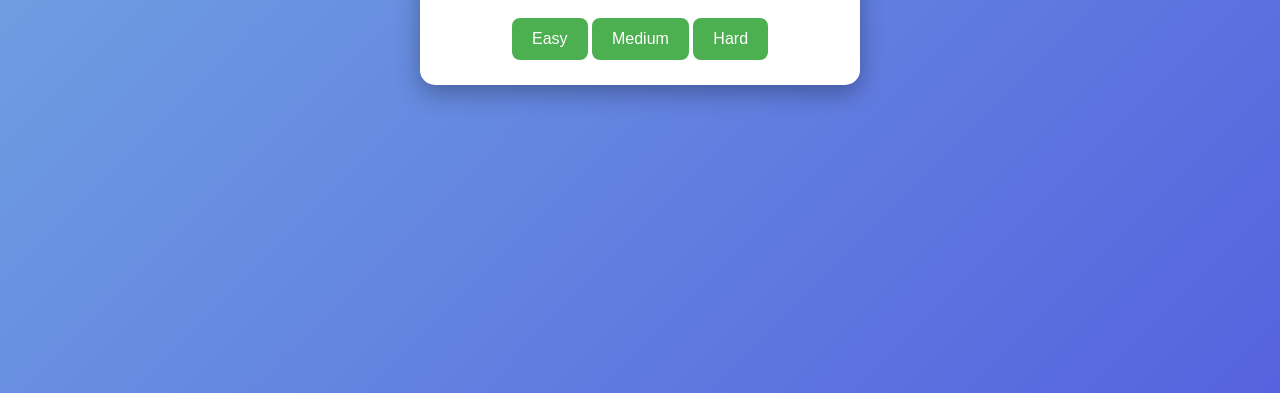
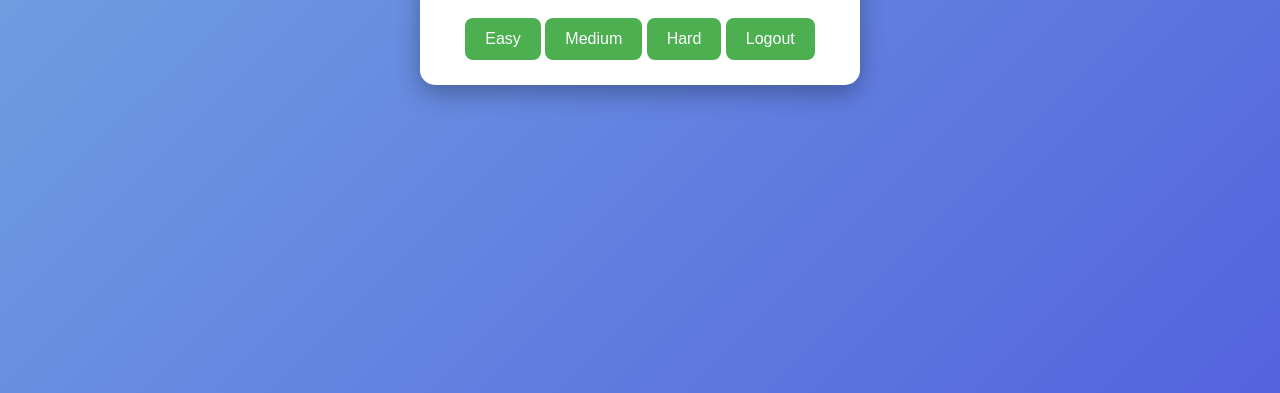
Before and after one commit to abhaycs23020-prog/ggggggggg, a website: page public/levels.html in a window 1280 px wide. Shown: the part 407-800 px from the top of the page. Drawn offline with Linux system fonts and the light colour scheme.

Commit message:
Update levels.html

```diff
--- a/public/levels.html
+++ b/public/levels.html
@@ -9,18 +9,22 @@
 <body>
 <div class="quiz-container">
   <h1>Select Difficulty Level</h1>
-    <button class="btn level-btn" data-level="easy">Easy</button>
-    <button class="btn level-btn" data-level="medium">Medium</button>
-    <button class="btn level-btn" data-level="hard">Hard</button>
+  <button class="btn" onclick="selectLevel('easy')">Easy</button>
+  <button class="btn" onclick="selectLevel('medium')">Medium</button>
+  <button class="btn" onclick="selectLevel('hard')">Hard</button>
+  <button class="btn" onclick="logout()">Logout</button>
 </div>
 
 <script>
-    document.querySelectorAll(".level-btn").forEach(btn => {
-      btn.addEventListener("click", (e) => {
-        localStorage.setItem("selectedLevel", e.target.dataset.level);
+function selectLevel(level) {
+  localStorage.setItem("selectedLevel", level);
   window.location.href = "quiz.html";
-      });
-    });
+}
+
+function logout() {
+  localStorage.removeItem("currentUser");
+  window.location.href = "login.html";
+}
 </script>
 </body>
 </html>
```
Lines whose indentation alone changed are shown as unchanged.
